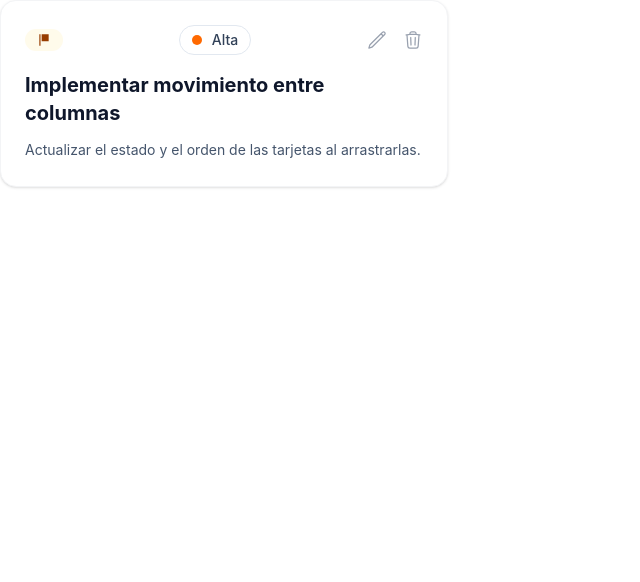
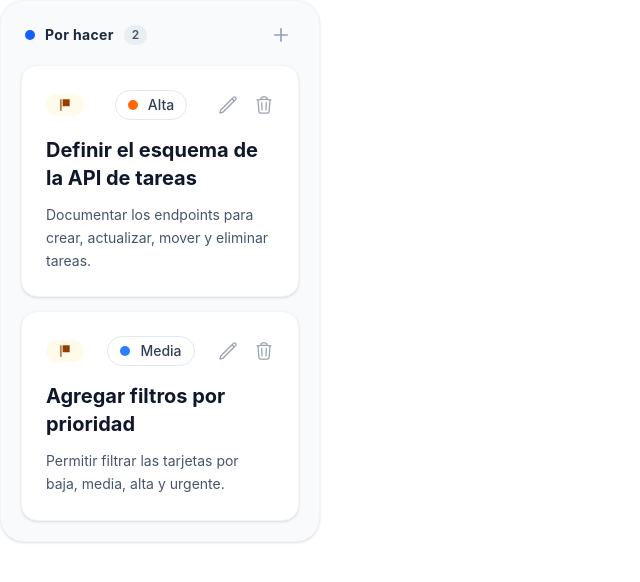
Before and after one commit to valeria-quintero/kanban, a React (Vite) app in the folder apps/web/: page / in a window 1280 px wide. Shown: the top 582 px of the page, without its empty margins (0-640 px from the left). Built offline with nearby package versions, Linux system fonts and the light colour scheme.

Commit message:
TaskColumn y TaskCard con datos de prueba

```diff
--- a/apps/web/src/App.tsx
+++ b/apps/web/src/App.tsx
@@ -1,12 +1,12 @@
 import './App.css'
-import NewTask from './components/NewTask'
-import TaskCard from './components/TaskCard'
+import TaskColumn from './components/TaskColumn'
+import { mockTasks } from './tasks/tasks.mock'
 
 function App() {
+
   return (
     <div>
-
-      <TaskCard />
+      <TaskColumn title='Por hacer' tasks={mockTasks.filter((tarea) => tarea.status === 'BACKLOG')} />
     </div>
   )
 }
--- a/apps/web/src/components/TaskCard.tsx
+++ b/apps/web/src/components/TaskCard.tsx
@@ -1,10 +1,14 @@
 import { PRIORITIES } from "../constants/priorities";
-import { mockTasks } from "../tasks/tasks.mock";
+import type { Task } from "../types/task";
 import { PriorityBadge } from "./PriorityBadge";
 
-const task = mockTasks[3]
+//const task = mockTasks[3]
 
-export default function TaskCard() {
+interface Props {
+  task: Task
+}
+
+export default function TaskCard({ task }: Props) {
   return (
     <div className="bg-white rounded-2xl p-6 shadow-sm border border-gray-100 max-w-md">
       <div className="flex items-center justify-between mb-4">
--- /dev/null
+++ b/apps/web/src/components/TaskColumn.tsx
@@ -0,0 +1,45 @@
+import type { Task } from '../types/task';
+import TaskCard from './TaskCard'; // Asegúrate de importar tu componente TaskCard
+
+interface TaskColumnProps {
+  title: string;
+  tasks: Task[]
+}
+
+export default function TaskColumn({ title, tasks }: TaskColumnProps) {
+  return (
+    <div className="bg-[#f8fafc] rounded-3xl p-5 w-80 flex flex-col gap-4 border border-slate-100 shadow-sm">
+      {/* Cabecera de la columna */}
+      <div className="flex items-center justify-between px-1">
+        <div className="flex items-center gap-2.5">
+          {/* Indicador de punto azul */}
+          <span className="w-2.5 h-2.5 rounded-full bg-blue-600"></span>
+          <h3 className="font-bold text-slate-800 tracking-wide text-sm">
+            {title}
+          </h3>
+          {/* Contador dinámico basado en la longitud del arreglo */}
+          <span className="bg-slate-200/70 text-slate-600 text-xs font-semibold px-2 py-0.5 rounded-full">
+            {tasks.length}
+          </span>
+        </div>
+
+        {/* Botón de añadir */}
+        <button
+          className="text-slate-400 hover:text-slate-600 transition-colors p-1"
+          aria-label="Añadir tarea"
+        >
+          <svg className="w-5 h-5" fill="none" stroke="currentColor" strokeWidth="2" viewBox="0 0 24 24">
+            <path strokeLinecap="round" strokeLinejoin="round" d="M12 4.5v15m7.5-7.5h-15" />
+          </svg>
+        </button>
+      </div>
+
+      {/* Contenedor de las tarjetas mapeando el arreglo de tareas */}
+      <div className="flex flex-col gap-3.5">
+        {tasks.map((task) => (
+          <TaskCard key={task.id} task={task} />
+        ))}
+      </div>
+    </div>
+  );
+}
--- a/apps/web/src/types/task.ts
+++ b/apps/web/src/types/task.ts
@@ -2,7 +2,7 @@ import type { TaskStatus } from '../constants/status';
 import type { Priority } from '../constants/priorities';
 
 export interface Task {
-    id?: string
+    id: string
     title: string
     description?: string
     status: TaskStatus
```
